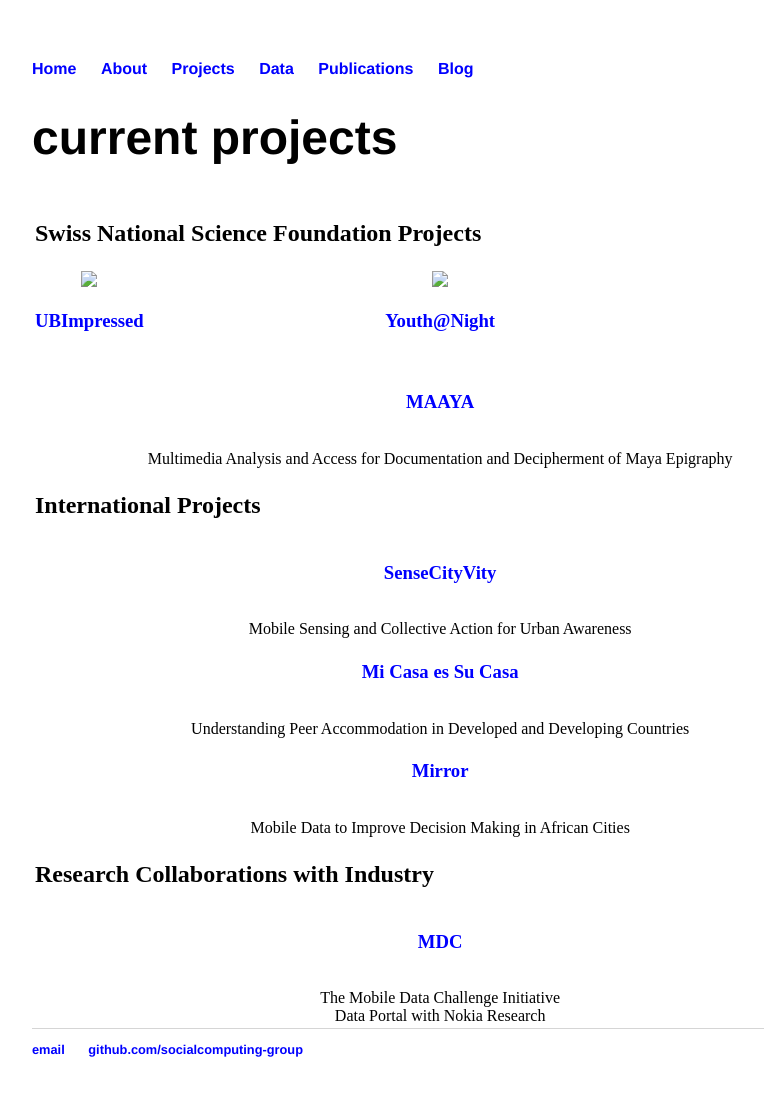
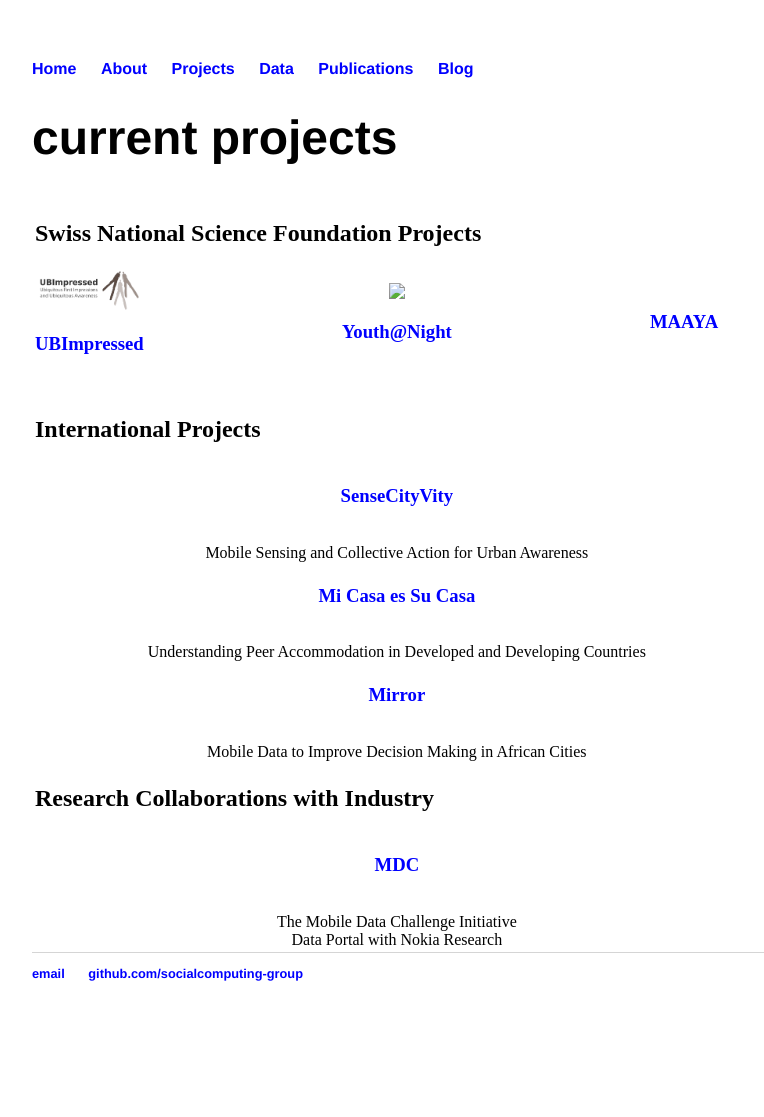
Before and after one commit to socialcomputing-group/socialcomputing-group.github.io, a Jekyll site: the page built from projects/index.html, in a window 1280 px wide. Shown: the whole page, without its empty margins (160-924 px from the left). Built offline with Jekyll 4.4.1, drawn with Linux system fonts in a browser that asks for light colours; after the commit the page ends 1041 px from its top, so only the background shows below that.

Commit message:
Update index.html

```diff
--- a/projects/index.html
+++ b/projects/index.html
@@ -7,13 +7,13 @@
 
 <table style="text-align:left;">
      <tr>
-	<th colspan="2"><h2>Swiss National Science Foundation Projects	</h2>	</th>
+	<th colspan="3"><h2>Swiss National Science Foundation Projects	</h2>	</th>
      </tr>
 
 
 <tr>
       <td>
-        <a href="http://www.idiap.ch/project/ubimpressed"><img src="images/logoUbimpressed.png"  width="100"></a><br> <!--style="border: 1px solid rgb(222, 173, 0);" -->
+        <a href="http://www.idiap.ch/project/ubimpressed"><img src="../images/logoUbimpressed.png"  width="100"></a><br> <!--style="border: 1px solid rgb(222, 173, 0);" -->
 	<h3><a href="http://www.idiap.ch/project/ubimpressed"> UBImpressed </a></h3><br>
 	<!--styUbiquitous First Impressions and Ubiquitous Awareness <br> -->
 	</td>
@@ -25,13 +25,10 @@
       <h3><a href="http://www.youth-night.ch/"> Youth@Night </a></h3><br>
 	<!--A Multi-disciplinary Study of Young People's Going Out Behavior <br>-->
 	</td>
-</tr>
 
-<tr>
-      <td width="30">&nbsp;</td>
       <td>
       <h3><a href="http://www.idiap.ch/project/maaya/">  MAAYA </a></h3><br>
-      Multimedia Analysis and Access for Documentation and Decipherment of Maya Epigraphy <br>
+      <!--Multimedia Analysis and Access for Documentation and Decipherment of Maya Epigraphy <br>-->
       </td>
 </tr>
 
```
